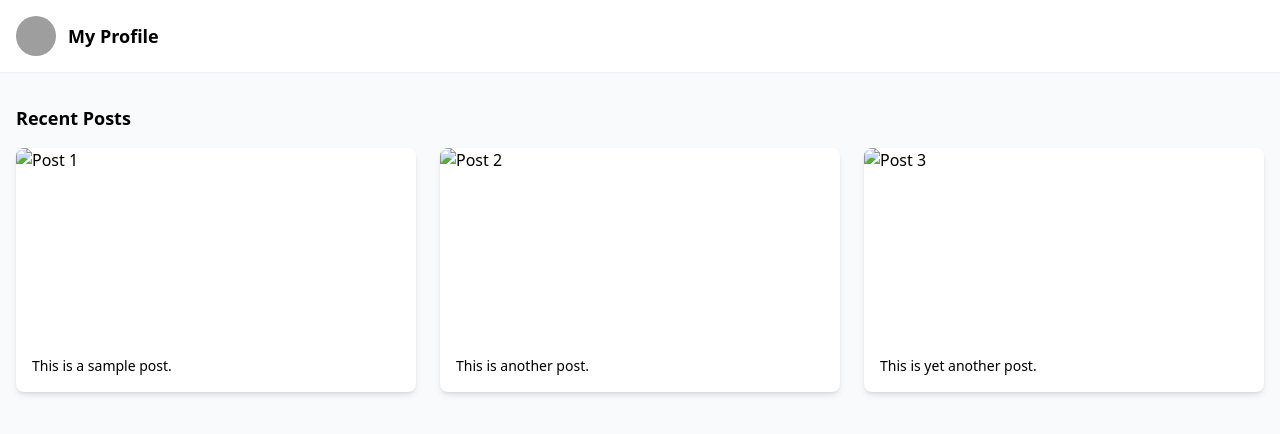
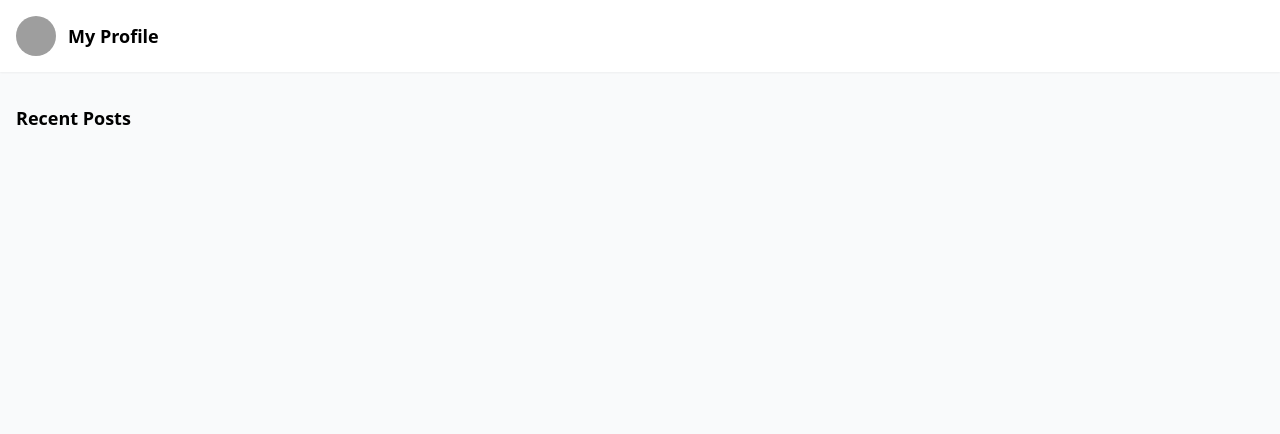
Before and after one commit to Mypractice-projectS/tiny_isntagram, a Django app: page /posts/explore/ in a window 1280 px wide. Shown: the top 434 px of the page. Run offline with Django 4.2, Linux system fonts and the light colour scheme; some libraries are stand-ins or nearby versions; grey boxes are pictures that could not be loaded.

Commit message:
FIX: change how see te posts

```diff
--- a/src/templates/explore.html
+++ b/src/templates/explore.html
@@ -13,7 +13,7 @@
         <div class="container mx-auto px-4 flex justify-between items-center">
             <div class="flex items-center">
                 <!-- Your Profile Picture -->
-                <img src="{% static 'path_to_your_profile_image.jpg' %}" alt="Your Profile" class="w-10 h-10 rounded-full">
+                <img src="{% static 'myprofile.jpg' %}" alt="Your Profile" class="w-10 h-10 rounded-full">
                 <a href="#" class="text-lg font-semibold ml-3">My Profile</a>
             </div>
             <!-- Add any other header elements here -->
@@ -24,29 +24,8 @@
     <main class="container mx-auto px-4 py-8">
         <h2 class="text-lg font-semibold mb-4">Recent Posts</h2>
         <div id="posts" class="grid grid-cols-1 md:grid-cols-2 lg:grid-cols-3 gap-6">
-            <!-- Posts will be displayed here -->
+
         </div>
     </main>
-
-    <script>
-        // Sample data for posts
-        const posts = [
-            { id: 1, userId: 1, image: "https://via.placeholder.com/300", caption: "This is a sample post." },
-            { id: 2, userId: 2, image: "https://via.placeholder.com/300", caption: "This is another post." },
-            { id: 3, userId: 3, image: "https://via.placeholder.com/300", caption: "This is yet another post." }
-        ];
-
-        // Display posts
-        const postsContainer = document.getElementById('posts');
-        posts.forEach(post => {
-            const postElement = document.createElement('div');
-            postElement.className = 'bg-white rounded-lg shadow-md overflow-hidden';
-            postElement.innerHTML = `
-                <img src="${post.image}" alt="Post ${post.id}" class="w-full h-48 object-cover">
-                <p class="p-4 text-sm">${post.caption}</p>
-            `;
-            postsContainer.appendChild(postElement);
-        });
-    </script>
 </body>
 </html>
```
